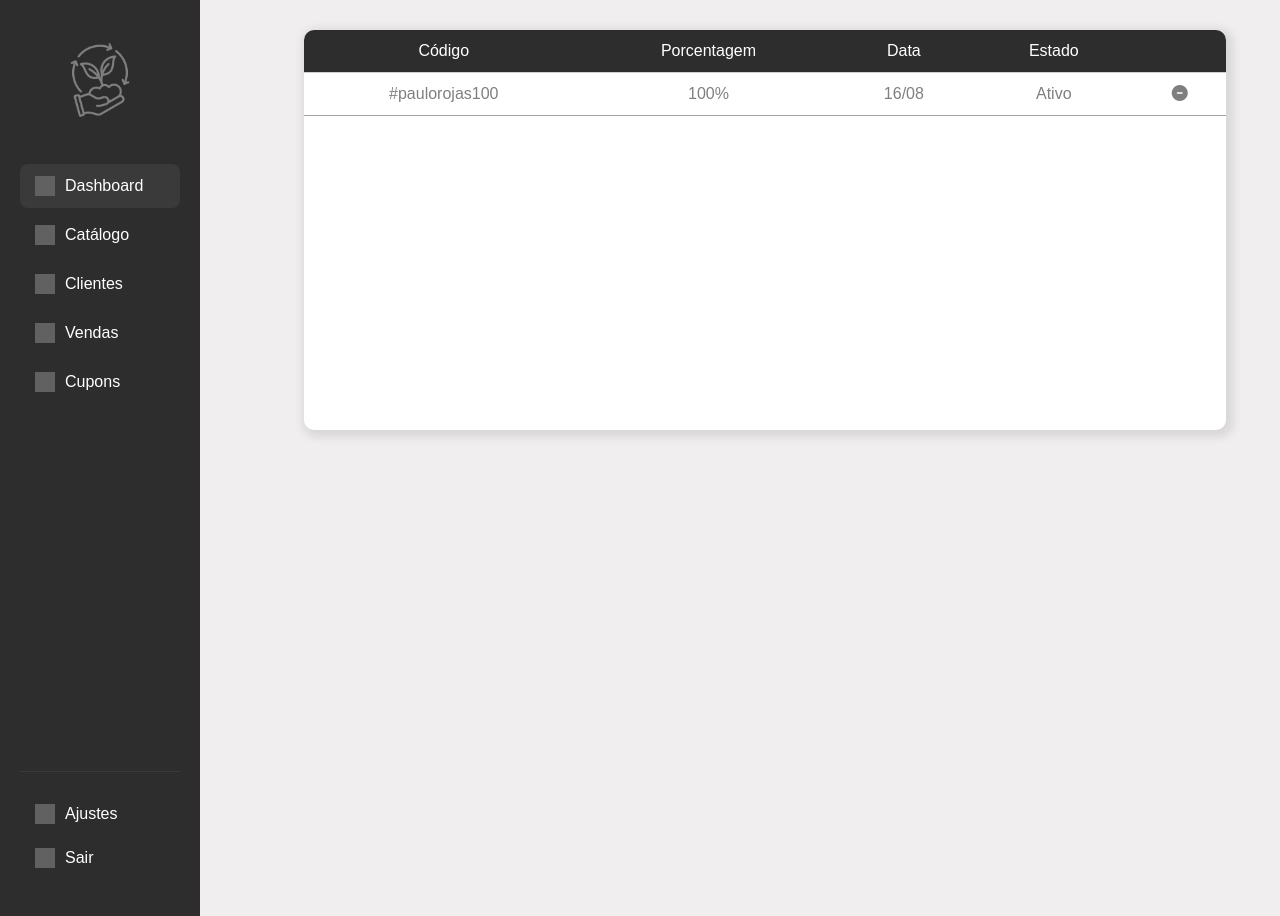
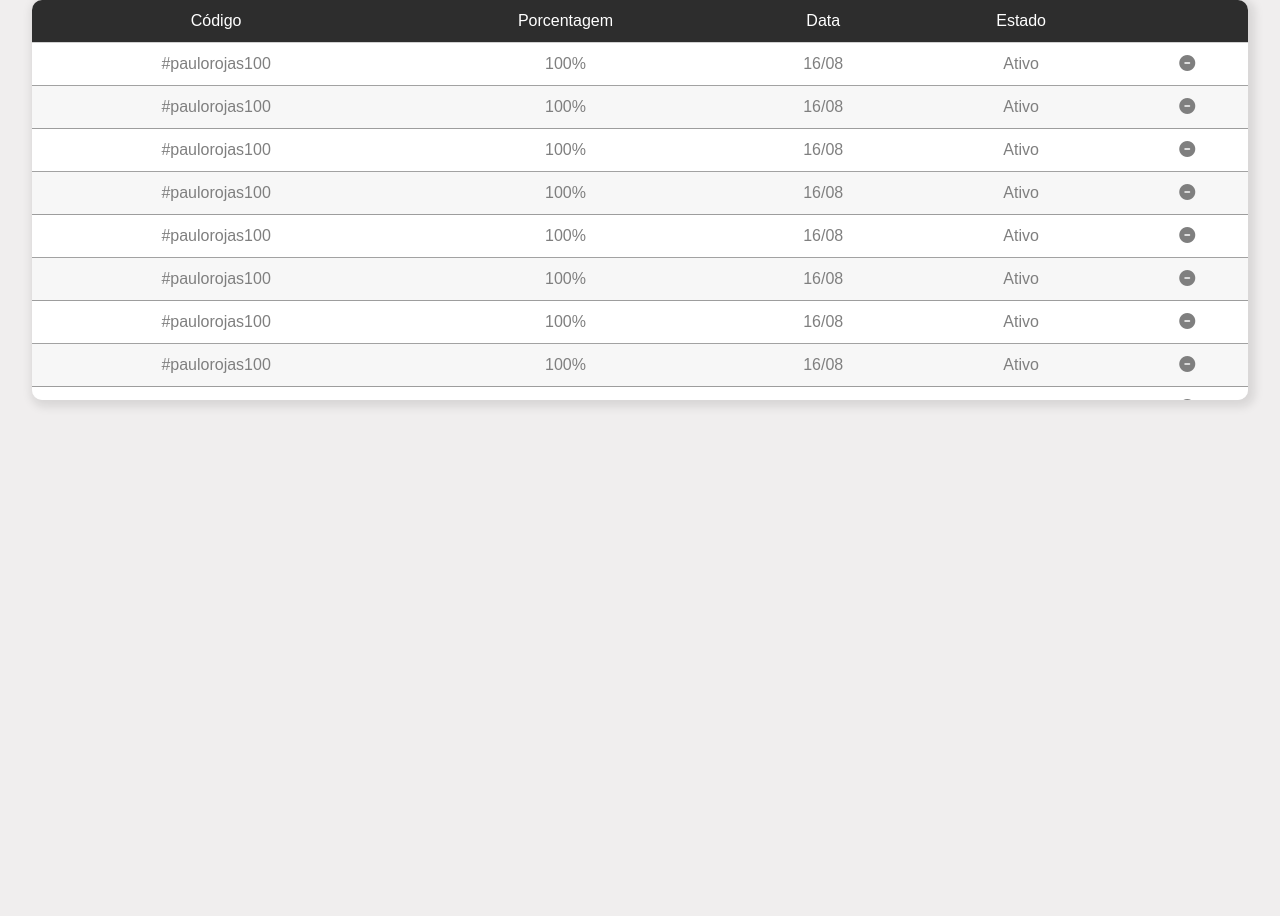
Before and after one commit to LucasConfortavel/agro-plants-now, a PHP site: page /INCLUDE/tabela.php in a window 1280 px wide. Run offline with PHP 8.4, Linux system fonts and the light colour scheme; grey boxes are pictures that could not be loaded.

Commit message:
tabela nova

```diff
--- a/INCLUDE/tabela.php
+++ b/INCLUDE/tabela.php
@@ -1,12 +1,9 @@
-<?php
-include "Menu_vend.php";
-?>
-
 <!DOCTYPE html>
 <html lang="pt-br">
 <head>
     <meta charset="UTF-8">
     <meta name="viewport" content="width=device-width, initial-scale=1.0">
+    <title>Agro Plants NOW</title>
     <link rel="stylesheet" href="../PUBLIC/css/tabela.css">
     <link rel="stylesheet" href="https://cdnjs.cloudflare.com/ajax/libs/font-awesome/6.7.2/css/all.min.css" integrity="sha512-Evv84Mr4kqVGRNSgIGL/F/aIDqQb7xQ2vcrdIwxfjThSH8CSR7PBEakCr51Ck+w+/U6swU2Im1vVX0SVk9ABhg==" crossorigin="anonymous" referrerpolicy="no-referrer" />
 
@@ -14,7 +11,7 @@ include "Menu_vend.php";
 </head>
 <body>
     <main class="jp_main-content">
-        <div class="sab-engloba-tudo">
+
         <section class="ym_section">
             <div class="ym_area-table">
 
@@ -44,6 +41,96 @@ include "Menu_vend.php";
                                 <td class="ym_td "><a href=""><i class="fa-solid fa-circle-minus sab_color"></i></a></td>
                             </tr>
                             ';
+                            echo'
+                            <tr class="ym_tr">
+                                <td class="ym_td">#paulorojas100</td>
+                                <td class="ym_td sb_td">100%</td>
+                                <td class="ym_td">16/08</td>
+                                <td class="ym_td">Ativo</td>
+                                <td class="ym_td "><a href=""><i class="fa-solid fa-circle-minus sab_color"></i></a></td>
+                            </tr>
+                            ';
+                            echo'
+                            <tr class="ym_tr">
+                                <td class="ym_td">#paulorojas100</td>
+                                <td class="ym_td sb_td">100%</td>
+                                <td class="ym_td">16/08</td>
+                                <td class="ym_td">Ativo</td>
+                                <td class="ym_td "><a href=""><i class="fa-solid fa-circle-minus sab_color"></i></a></td>
+                            </tr>
+                            ';
+                            echo'
+                            <tr class="ym_tr">
+                                <td class="ym_td">#paulorojas100</td>
+                                <td class="ym_td sb_td">100%</td>
+                                <td class="ym_td">16/08</td>
+                                <td class="ym_td">Ativo</td>
+                                <td class="ym_td "><a href=""><i class="fa-solid fa-circle-minus sab_color"></i></a></td>
+                            </tr>
+                            ';
+                            echo'
+                            <tr class="ym_tr">
+                                <td class="ym_td">#paulorojas100</td>
+                                <td class="ym_td sb_td">100%</td>
+                                <td class="ym_td">16/08</td>
+                                <td class="ym_td">Ativo</td>
+                                <td class="ym_td "><a href=""><i class="fa-solid fa-circle-minus sab_color"></i></a></td>
+                            </tr>
+                            ';
+                            echo'
+                            <tr class="ym_tr">
+                                <td class="ym_td">#paulorojas100</td>
+                                <td class="ym_td sb_td">100%</td>
+                                <td class="ym_td">16/08</td>
+                                <td class="ym_td">Ativo</td>
+                                <td class="ym_td "><a href=""><i class="fa-solid fa-circle-minus sab_color"></i></a></td>
+                            </tr>
+                            ';
+                            echo'
+                            <tr class="ym_tr">
+                                <td class="ym_td">#paulorojas100</td>
+                                <td class="ym_td sb_td">100%</td>
+                                <td class="ym_td">16/08</td>
+                                <td class="ym_td">Ativo</td>
+                                <td class="ym_td "><a href=""><i class="fa-solid fa-circle-minus sab_color"></i></a></td>
+                            </tr>
+                            ';
+                            echo'
+                            <tr class="ym_tr">
+                                <td class="ym_td">#paulorojas100</td>
+                                <td class="ym_td sb_td">100%</td>
+                                <td class="ym_td">16/08</td>
+                                <td class="ym_td">Ativo</td>
+                                <td class="ym_td "><a href=""><i class="fa-solid fa-circle-minus sab_color"></i></a></td>
+                            </tr>
+                            ';
+                            echo'
+                            <tr class="ym_tr">
+                                <td class="ym_td">#paulorojas100</td>
+                                <td class="ym_td sb_td">100%</td>
+                                <td class="ym_td">16/08</td>
+                                <td class="ym_td">Ativo</td>
+                                <td class="ym_td "><a href=""><i class="fa-solid fa-circle-minus sab_color"></i></a></td>
+                            </tr>
+                            ';
+                            echo'
+                            <tr class="ym_tr">
+                                <td class="ym_td">#paulorojas100</td>
+                                <td class="ym_td sb_td">100%</td>
+                                <td class="ym_td">16/08</td>
+                                <td class="ym_td">Ativo</td>
+                                <td class="ym_td "><a href=""><i class="fa-solid fa-circle-minus sab_color"></i></a></td>
+                            </tr>
+                            ';
+                            echo'
+                            <tr class="ym_tr">
+                                <td class="ym_td">#paulorojas100</td>
+                                <td class="ym_td sb_td">100%</td>
+                                <td class="ym_td">16/08</td>
+                                <td class="ym_td">Ativo</td>
+                                <td class="ym_td "><a href=""><i class="fa-solid fa-circle-minus sab_color"></i></a></td>
+                            </tr>
+                            ';
                         ?>
 
                     </tbody>
@@ -51,7 +138,6 @@ include "Menu_vend.php";
 
             </div>
         </section>
-        </div>
 
 
 
--- a/PUBLIC/css/tabela.css
+++ b/PUBLIC/css/tabela.css
@@ -1,5 +1,3 @@
-@import url(style_menu.css);
-
 .ym_page{
     background-color: #F0EEEE;
     display: flex;
@@ -31,6 +29,7 @@
 .ym_tr:nth-child(even) {
     background-color: #f7f7f7;
 }
+
 
 .ym_thead{
     position: sticky;
@@ -114,8 +113,8 @@ table td, table th{
 }
 
 .ym_area-table{
-    background-color: rgb(255, 255, 255);
     height: 400px;
+
 
 }
 
@@ -123,11 +122,13 @@ table td, table th{
     color: var(--color-icones-0);
 }
 
+
 @media screen and (max-width: 768px) {
     .ym_tabela {
         display: block;
         width: 100%;
         overflow-x: auto;
+        background-color: rgba(255, 255, 255, 0);
     }
 
     .ym_thead {
@@ -143,6 +144,8 @@ table td, table th{
 
     .ym_area-table{
         height: 100%;
+        box-shadow: none;
+        background-color: none;
 
     }
 
@@ -188,5 +191,13 @@ table td, table th{
         justify-content: center;
         border-right: #ddd 1px solid;
     }
+    .ym_tr{
+        background-color: white;
+        margin-bottom: 50px;
+        margin-top: 15px;
+        overflow: hidden;
+        border-radius: 12px;
+        box-shadow: 2px 2px 10px 0px rgba(9, 9, 9, 0.096);
+    }
 
 }
--- a/PUBLIC/css/vendas-adm.css
+++ b/PUBLIC/css/vendas-adm.css
@@ -57,7 +57,7 @@
 
 @media screen and (max-width: 1024px){
     .ym_pesquisa{
-        width: 100%;
+        width: 90%;
     }
 
     img{
```
Also changed, not shown: VIEW/adm/vendas-adm.php (+6 -5 lines). Lines whose indentation alone changed are shown as unchanged.
